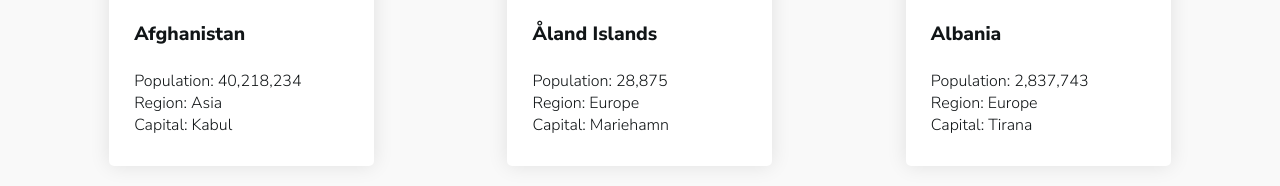
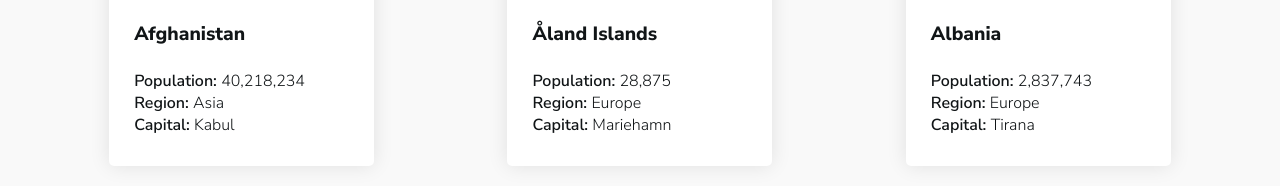
Before and after one commit to leo-jcq/rest-countries-api-with-color-theme-switcher, a React (Vite) app: page / in a window 1280 px wide. Shown: the part 405-591 px from the top of the page. Built offline with nearby package versions, Linux system fonts and the light colour scheme.

Commit message:
💄 change infos title weight

```diff
--- a/src/components/CountryCard/CountryCard.scss
+++ b/src/components/CountryCard/CountryCard.scss
@@ -44,7 +44,7 @@
         font-size: 1em;
         font-weight: 300;
 
-        & .info .title {
+        & .title {
             font-weight: 600;
         }
     }
```
